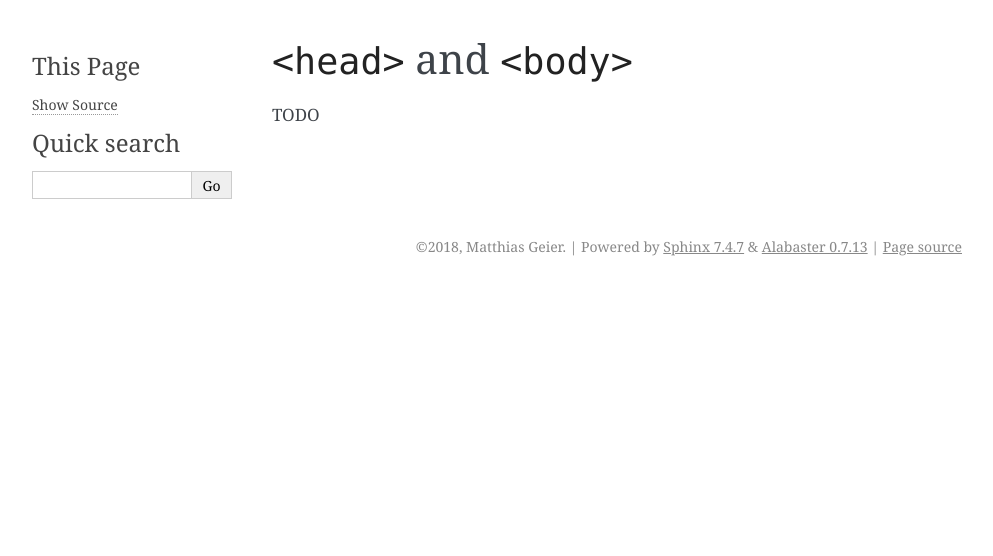
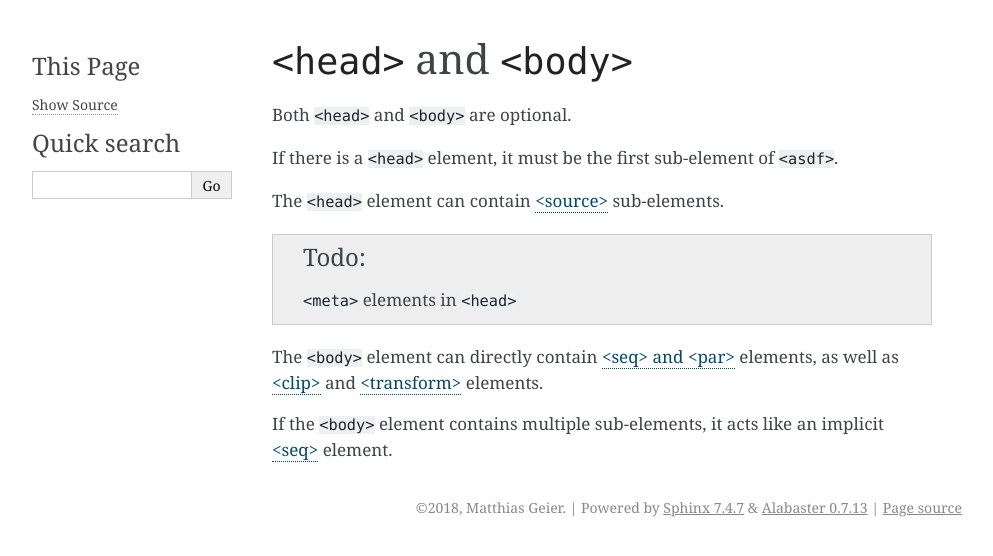
Before and after one commit to AudioSceneDescriptionFormat/asdf, a Sphinx documentation site: the page built from doc/head-body.rst, in a window 1280 px wide. Shown: the top 556 px of the page, without its empty margins (148-1141 px from the left). Built offline with Sphinx 7.4.7, drawn with Linux system fonts in a browser that asks for light colours.

Commit message:
More text

```diff
--- a/doc/head-body.rst
+++ b/doc/head-body.rst
@@ -1,4 +1,17 @@
 ``<head>`` and ``<body>``
 =========================
 
-TODO
+Both ``<head>`` and ``<body>`` are optional.
+
+If there is a ``<head>`` element,
+it must be the first sub-element of ``<asdf>``.
+
+The ``<head>`` element can contain :doc:`source` sub-elements.
+
+.. todo:: ``<meta>`` elements in ``<head>``
+
+The ``<body>`` element can directly contain :doc:`seq-par` elements,
+as well as :doc:`\<clip\> <clip-channel>` and :doc:`transform` elements.
+
+If the ``<body>`` element contains multiple sub-elements,
+it acts like an implicit :doc:`\<seq\> <seq-par>` element.
--- a/doc/seq-par.rst
+++ b/doc/seq-par.rst
@@ -13,7 +13,7 @@ For a simple example, see :download:`scenes/seq-par.asd`:
 
 .. literalinclude:: scenes/seq-par.asd
 
-The main ``<asdf>`` element implicitly behaves like a ``<seq>`` element,
+The main :doc:`asdf` element implicitly behaves like a ``<seq>`` element,
 i.e. all elements are played in sequence,
 like in the example file :download:`scenes/implicit-seq.asd`:
 
```
Also changed, not shown: doc/asdf.rst (+13 -1 lines), doc/intro.rst (+4 -7 lines).
